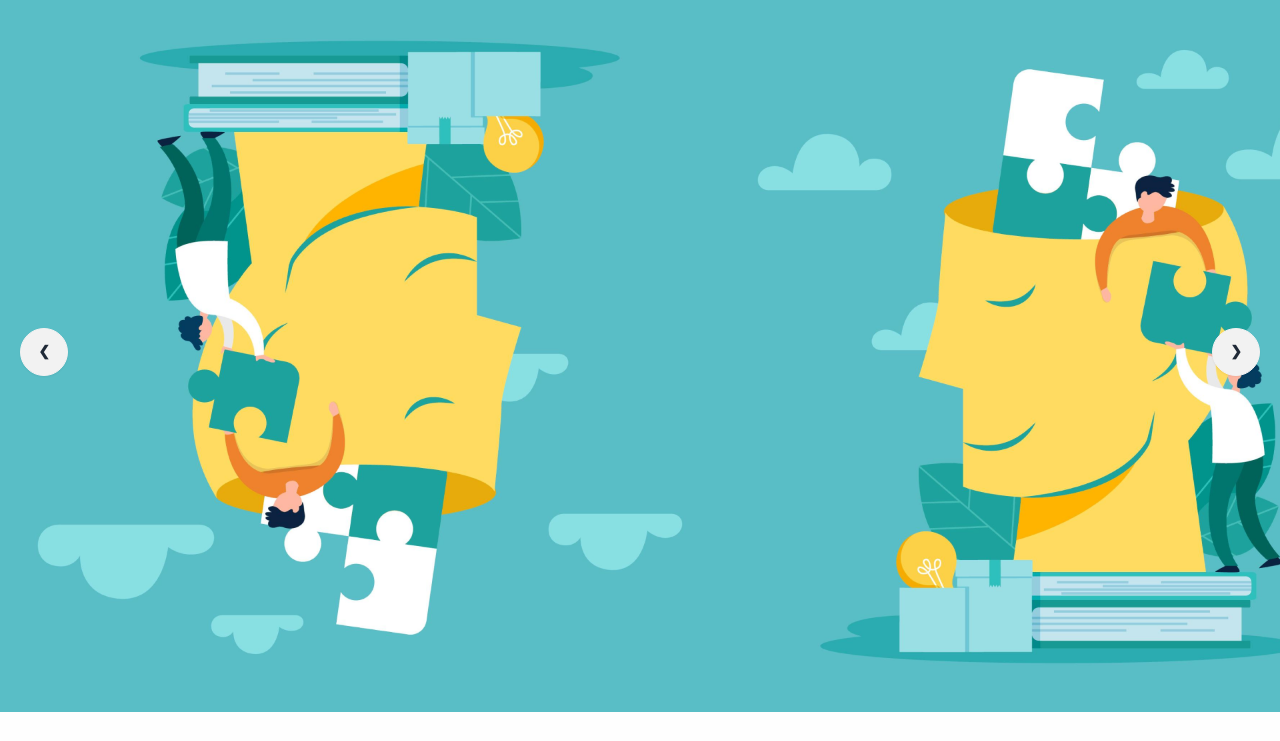
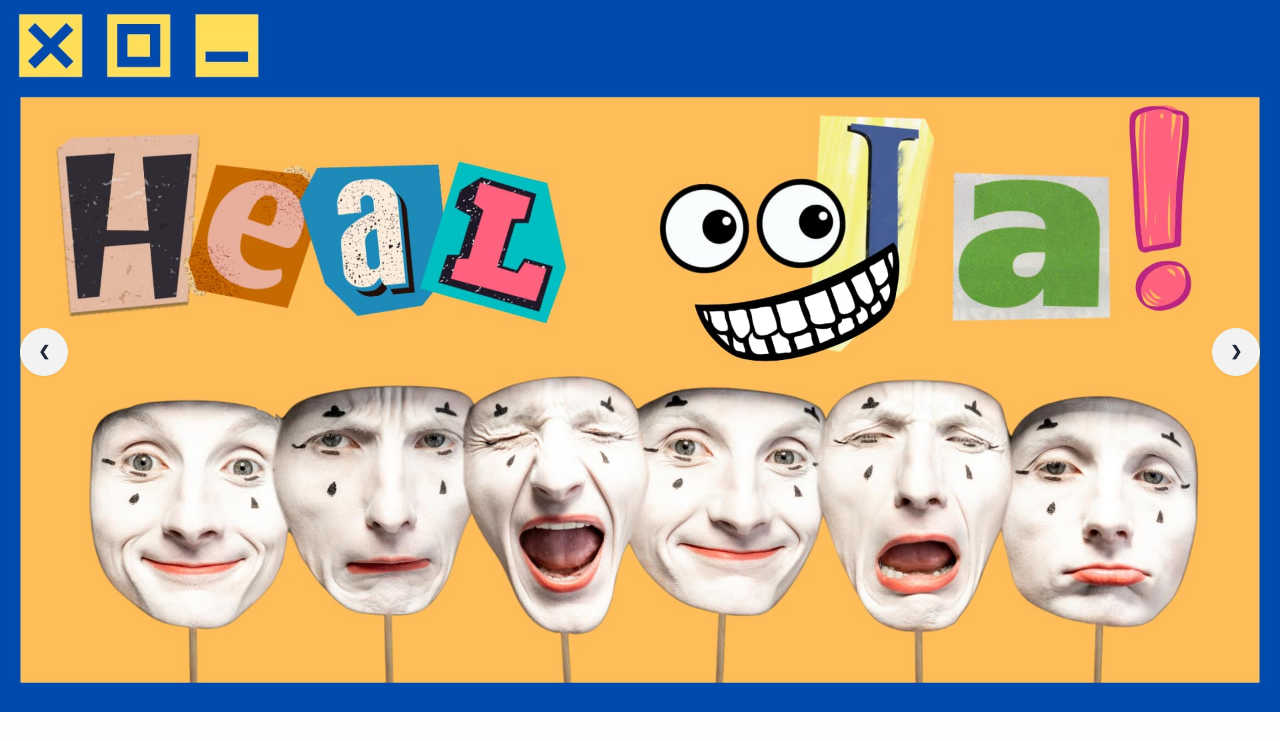
Before and after one commit to taesaksit/healjaiv2, a plain HTML site: page index.html in a window 1280 px wide. Shown: the part 80-821 px from the top of the page. Drawn offline with nearby package versions, Linux system fonts and the light colour scheme.

Commit message:
add background

```diff
--- a/index.html
+++ b/index.html
@@ -56,7 +56,7 @@
 
   <div class="carousel w-full">
     <div id="slide1" class="carousel-item relative w-full">
-      <img src="asset/bg-1.webp" />
+      <img src="asset/banner.jpg" />
       <div class="absolute left-5 right-5 top-1/2 flex -translate-y-1/2 transform justify-between">
         <a href="#slide4" class="btn btn-circle">❮</a>
         <a href="#slide2" class="btn btn-circle">❯</a>
```
Also changed, not shown: asset/banner.jpg (added).
